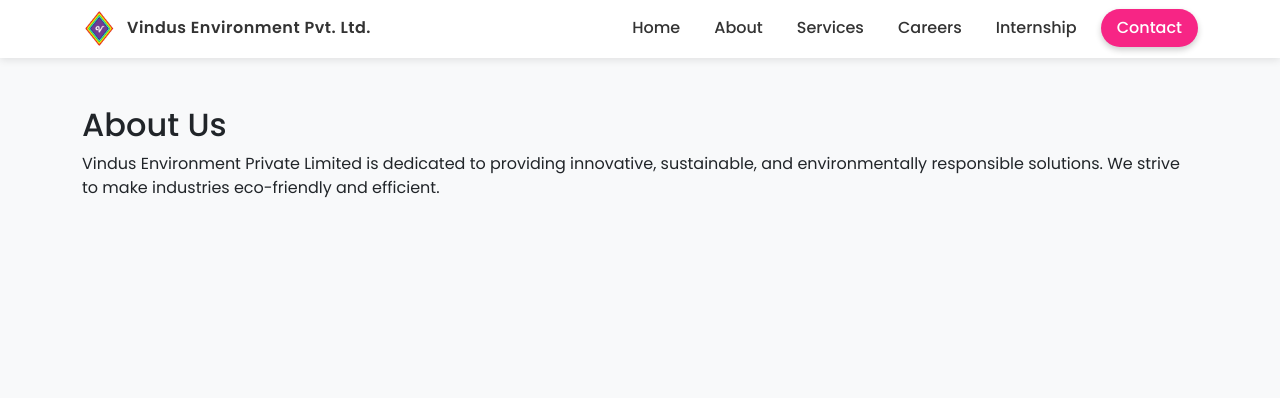
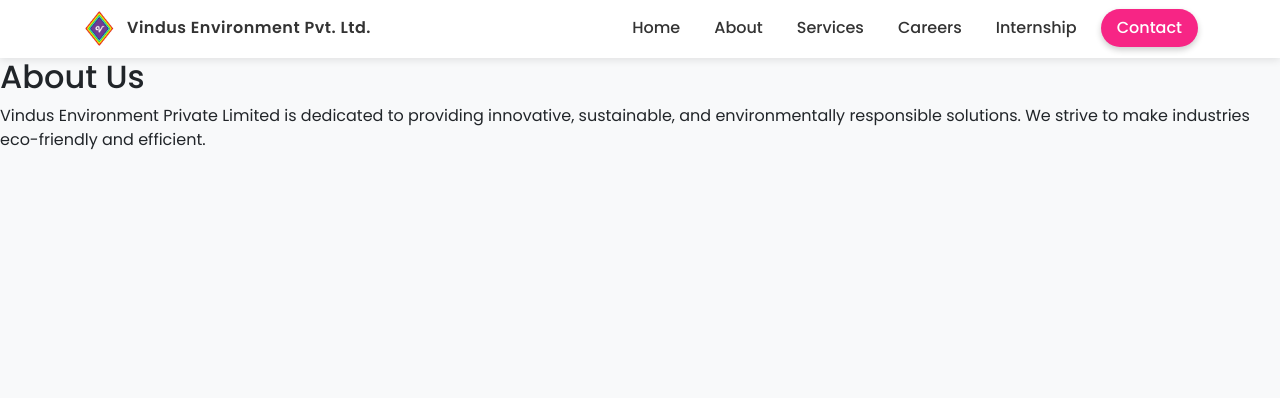
Before and after one commit to vinaykalwala/VindusWebsiteOfficial, a Django app: page /about/ in a window 1280 px wide. Shown: the part 36-434 px from the top of the page. Run offline with Django 5.2, Linux system fonts and the light colour scheme.

Commit message:
base changed

```diff
--- a/templates/base.html
+++ b/templates/base.html
@@ -148,7 +148,7 @@
 </nav>
 
 <!-- ==== MAIN CONTENT ==== -->
-<main class="container my-5">
+<main>
   {% block content %}
   {% endblock %}
 </main>
```
